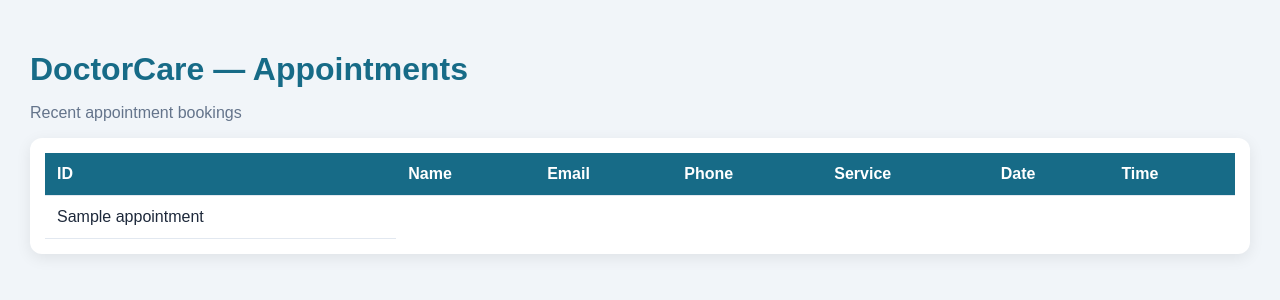
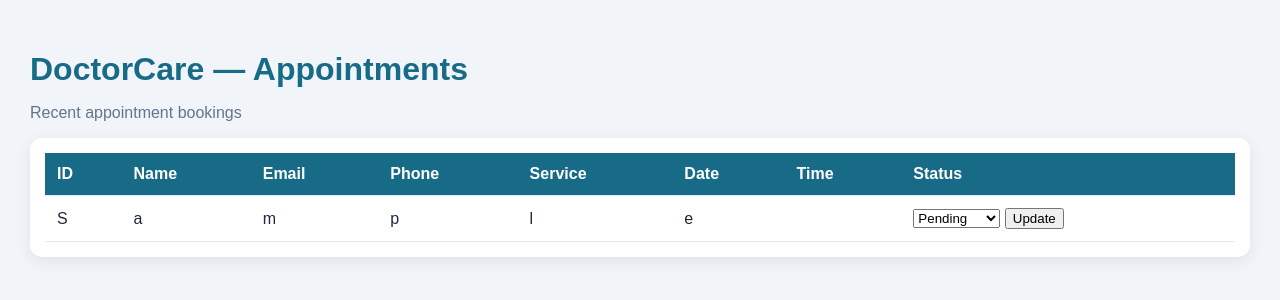
Before and after one commit to GauravPatel147/dr-booking-website, a Flask app: template templates/admin.html in a window 1280 px wide. Shown: the top 300 px of the page. Run offline with Flask 3, Linux system fonts and the light colour scheme; the template is opened without the code that fills it: most values are stand-ins (such as "Sample title", 1, 10 or a date in 2020); some libraries are stand-ins or nearby versions.

Commit message:
Add appointment status management

```diff
--- a/app.py
+++ b/app.py
@@ -104,12 +104,13 @@ def admin():
         password = request.form.get("password", "")
         if password != os.environ.get("ADMIN_PASSWORD"):
             return "Incorrect password", 401
+        session["admin_logged_in"] = True
 
         with get_db_connection() as conn:
             with conn.cursor() as cur:
                 cur.execute("""
                     SELECT id, full_name, email, phone, service,
-                           appointment_date, appointment_time
+       appointment_date, appointment_time, status
                     FROM appointments
                     ORDER BY id DESC
                     LIMIT 50
@@ -119,6 +120,28 @@ def admin():
         return render_template("admin.html", appointments=appointments)
 
     return render_template("admin_login.html")
+@app.route("/update_status", methods=["POST"])
+def update_status():
+    if not session.get("admin_logged_in"):
+        abort(403)
+
+    appointment_id = request.form.get("appointment_id")
+    status = request.form.get("status")
+
+    if status not in ["Pending", "Confirmed", "Completed"]:
+        return "Invalid status", 400
+
+    try:
+        with get_db_connection() as conn:
+            with conn.cursor() as cur:
+                cur.execute(
+                    "UPDATE appointments SET status = %s WHERE id = %s",
+                    (status, appointment_id)
+                )
+        return redirect("/admin")
+    except Exception:
+        app.logger.exception("Status update failed")
+        return "Status update failed. Please try again.", 500
 if __name__ == "__main__":
     app.run(
         debug=False,
--- a/templates/admin.html
+++ b/templates/admin.html
@@ -63,16 +63,31 @@ th {
                     <th>Service</th>
                     <th>Date</th>
                     <th>Time</th>
+                    <th>Status</th>
                 </tr>
             </thead>
             <tbody>
                 {% for a in appointments %}
-                <tr>
-                    {% for value in a %}
-                    <td>{{ value }}</td>
-                    {% endfor %}
-                </tr>
-                {% endfor %}
+<tr>
+    {% for value in a[:7] %}
+    <td>{{ value }}</td>
+    {% endfor %}
+
+    <td>
+        <form action="/update_status" method="POST">
+            <input type="hidden" name="appointment_id" value="{{ a[0] }}">
+
+            <select name="status">
+                <option value="Pending" {% if a[7] == 'Pending' %}selected{% endif %}>Pending</option>
+                <option value="Confirmed" {% if a[7] == 'Confirmed' %}selected{% endif %}>Confirmed</option>
+                <option value="Completed" {% if a[7] == 'Completed' %}selected{% endif %}>Completed</option>
+            </select>
+
+            <button type="submit">Update</button>
+        </form>
+    </td>
+</tr>
+{% endfor %}
             </tbody>
         </table>
     </div>
```
